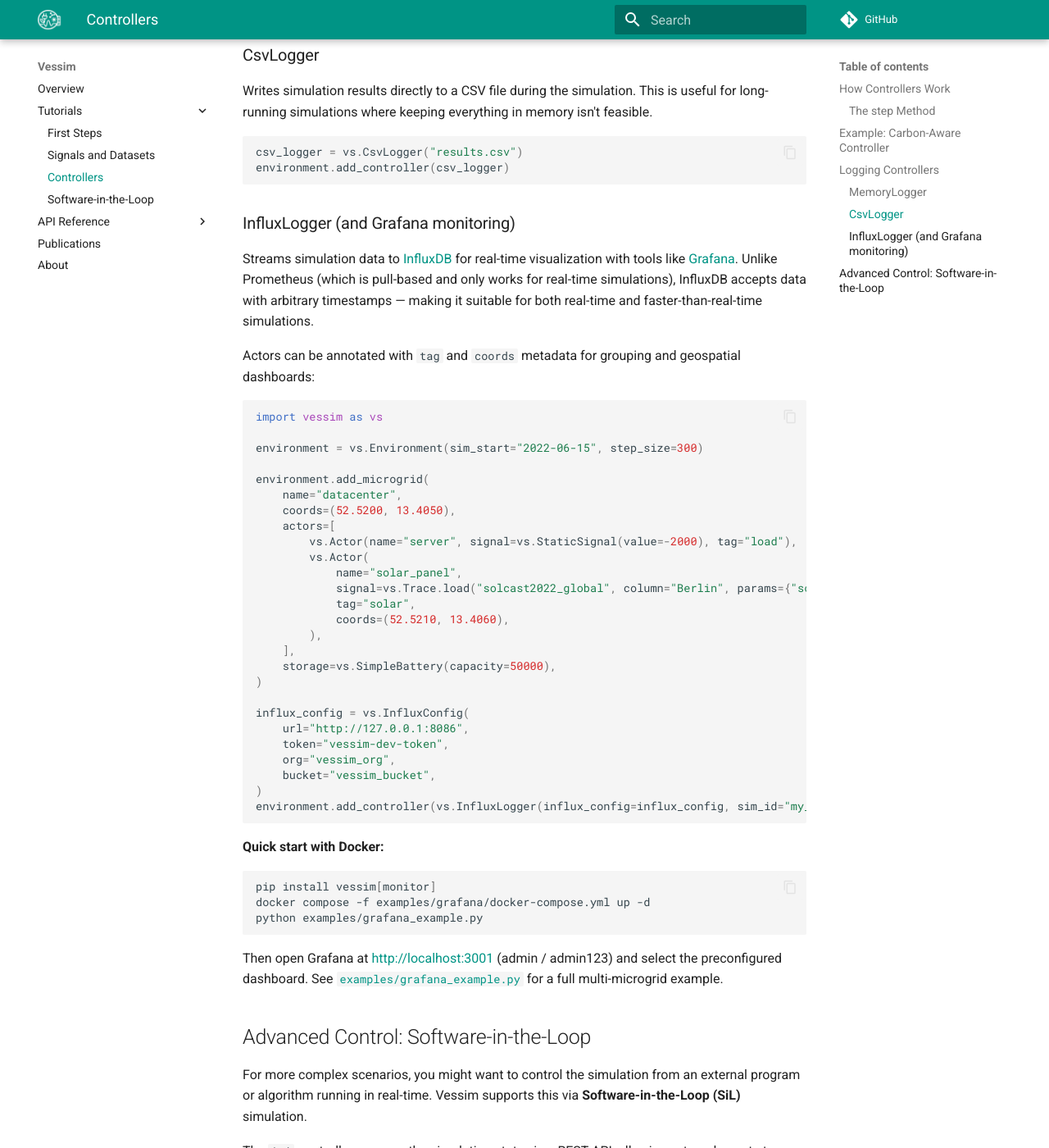
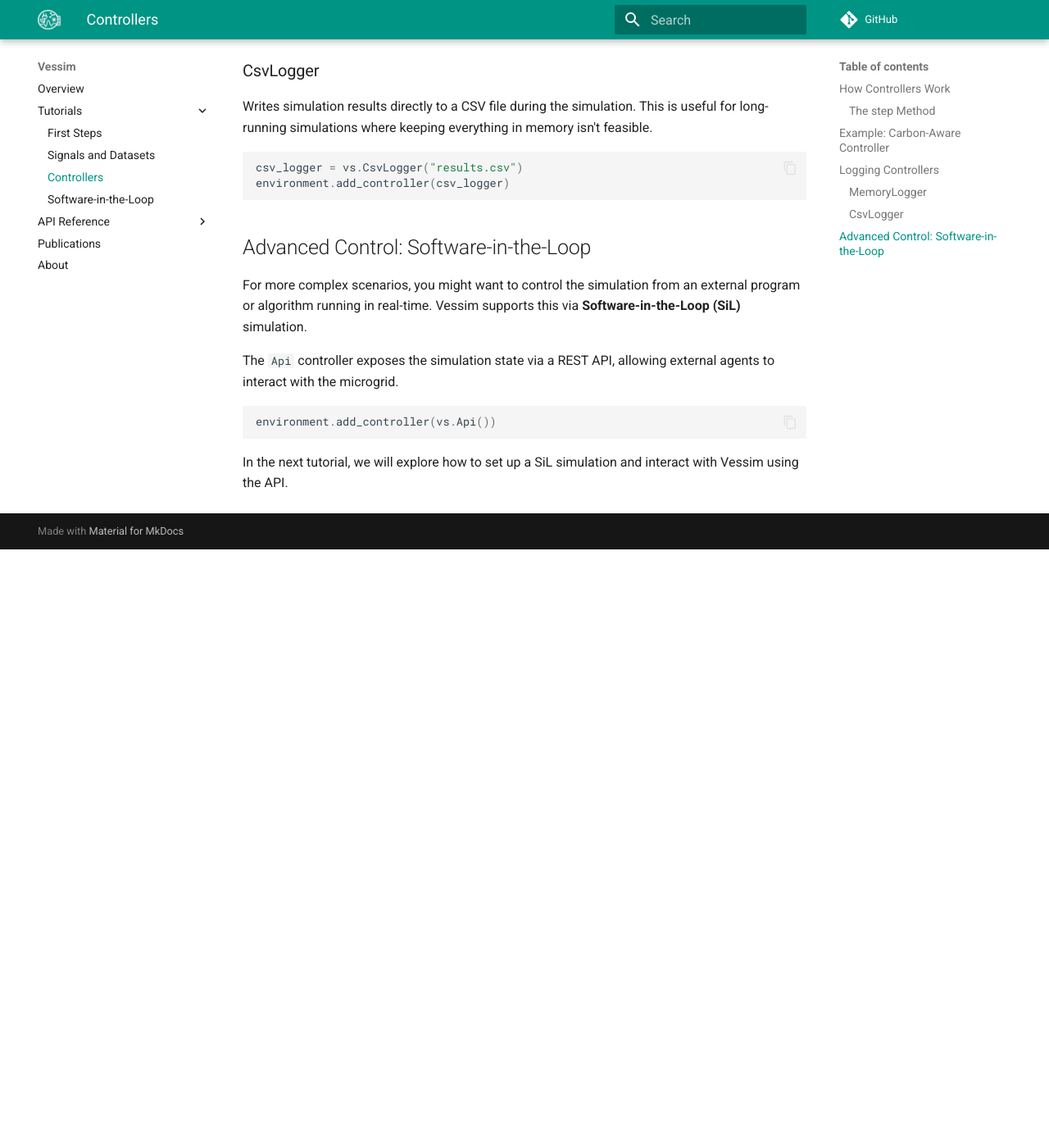
Before and after one commit to dos-group/vessim, an MkDocs documentation site: the page built from docs/tutorials/3_controller.md, in a window 1280 px wide and 1400 px high, scrolled down 2403 px. Shown: the whole window at 82% size. Built offline with MkDocs 1.6.1 and Material for MkDocs 9.7.7, drawn with Linux system fonts in a browser that asks for light colours; comment, search, counter and statistics services are not loaded; after the commit the page ends 3073 px from its top, so only the background shows below that; some of the changed text lies outside the part shown.

````diff
--- a/docs/tutorials/3_controller.md
+++ b/docs/tutorials/3_controller.md
@@ -6,7 +6,7 @@ They allow you to monitor the state of the system, implement custom control logi
 
 ## How Controllers Work
 
-A `Controller` is a class that is executed at every simulation step. It has access to the state of all microgrids and can modify their components (like storage or actors).
+A `Controller` is a class that is executed at every simulation step. It has access to the state of all microgrids and can modify their components (like dispatchables or actors).
 
 To create a custom controller, you inherit from `Controller` and implement the `step` method.
 
@@ -35,7 +35,7 @@ The `microgrid_states` dictionary has the following structure for each microgrid
 
 *   `p_delta`: The power difference between production and consumption (negative = deficit, positive = surplus).
 *   `p_grid`: The power drawn from (negative) or fed into (positive) the grid.
-*   `storage_state`: The state of the storage (e.g., `soc`).
+*   `dispatch_states`: The states of all dispatchables (e.g., `soc` for batteries).
 *   `actor_states`: The state of individual actors (e.g., current power consumption).
 *   `grid_signals`: Current values of grid signals (e.g., carbon intensity).
 
@@ -64,14 +64,15 @@ class CarbonAwareController(vs.Controller):
             if carbon_intensity is None:
                 continue
 
-            storage = self.microgrids[name].storage
-            if storage:
-                # Adjust min_soc based on carbon intensity
-                if carbon_intensity > self.carbon_threshold:
-                    print(f"{now}: High carbon ({carbon_intensity}), raising min_soc to {self.high_min_soc}")
-                    storage.min_soc = self.high_min_soc
-                else:
-                    storage.min_soc = self.low_min_soc
+            mg = self.microgrids[name]
+            for d in mg.dispatchables:
+                if hasattr(d, "min_soc"):
+                    # Adjust min_soc based on carbon intensity
+                    if carbon_intensity > self.carbon_threshold:
+                        print(f"{now}: High carbon ({carbon_intensity}), raising min_soc to {self.high_min_soc}")
+                        d.min_soc = self.high_min_soc
+                    else:
+                        d.min_soc = self.low_min_soc
 ```
 
 To use this controller, you simply add it to your environment:
@@ -107,51 +108,6 @@ csv_logger = vs.CsvLogger("results.csv")
 environment.add_controller(csv_logger)
 ```
 
-### InfluxLogger (and Grafana monitoring)
-
-Streams simulation data to [InfluxDB](https://www.influxdata.com/) for real-time visualization with tools like [Grafana](https://grafana.com/). Unlike Prometheus (which is pull-based and only works for real-time simulations), InfluxDB accepts data with arbitrary timestamps — making it suitable for both real-time and faster-than-real-time simulations.
-
-Actors can be annotated with `tag` and `coords` metadata for grouping and geospatial dashboards:
-
-```python
-import vessim as vs
-
-environment = vs.Environment(sim_start="2022-06-15", step_size=300)
-
-environment.add_microgrid(
-    name="datacenter",
-    coords=(52.5200, 13.4050),
-    actors=[
-        vs.Actor(name="server", signal=vs.StaticSignal(value=-2000), tag="load"),
-        vs.Actor(
-            name="solar_panel",
-            signal=vs.Trace.load("solcast2022_global", column="Berlin", params={"scale": 8500}),
-            tag="solar",
-            coords=(52.5210, 13.4060),
-        ),
-    ],
-    storage=vs.SimpleBattery(capacity=50000),
-)
-
-influx_config = vs.InfluxConfig(
-    url="http://127.0.0.1:8086",
-    token="vessim-dev-token",
-    org="vessim_org",
-    bucket="vessim_bucket",
-)
-environment.add_controller(vs.InfluxLogger(influx_config=influx_config, sim_id="my_sim"))
-```
-
-**Quick start with Docker:**
-
-```bash
-pip install vessim[monitor]
-docker compose -f examples/grafana/docker-compose.yml up -d
-python examples/grafana_example.py
-```
-
-Then open Grafana at [http://localhost:3001](http://localhost:3001) (admin / admin123) and select the preconfigured dashboard. See [`examples/grafana_example.py`](https://github.com/dos-group/vessim/blob/main/examples/grafana_example.py) for a full multi-microgrid example.
-
 ## Advanced Control: Software-in-the-Loop
 
 For more complex scenarios, you might want to control the simulation from an external program or algorithm running in real-time. Vessim supports this via **Software-in-the-Loop (SiL)** simulation.
--- a/mkdocs.yml
+++ b/mkdocs.yml
@@ -19,7 +19,7 @@ nav:
     - api_reference/environment.md
     - Actors and Signals: api_reference/actors.md
     - Controllers: api_reference/controllers.md
-    - Energy Storage: api_reference/storage.md
+    - Dispatchables: api_reference/dispatchables.md
     - Dispatch Policy: api_reference/policy.md
     - Visualization: api_reference/visualization.md
   - Publications: publications.md
````
Also changed, not shown: docs/api_reference/dispatchables.md (added, +4 -0 lines), docs/api_reference/policy.md (+2 -2 lines), docs/api_reference/storage.md (deleted, +0 -3 lines), docs/index.md (+13 -11 lines), docs/tutorials/1_basic_example.md (+12 -9 lines), docs/tutorials/4_sil.md (+4 -4 lines).
